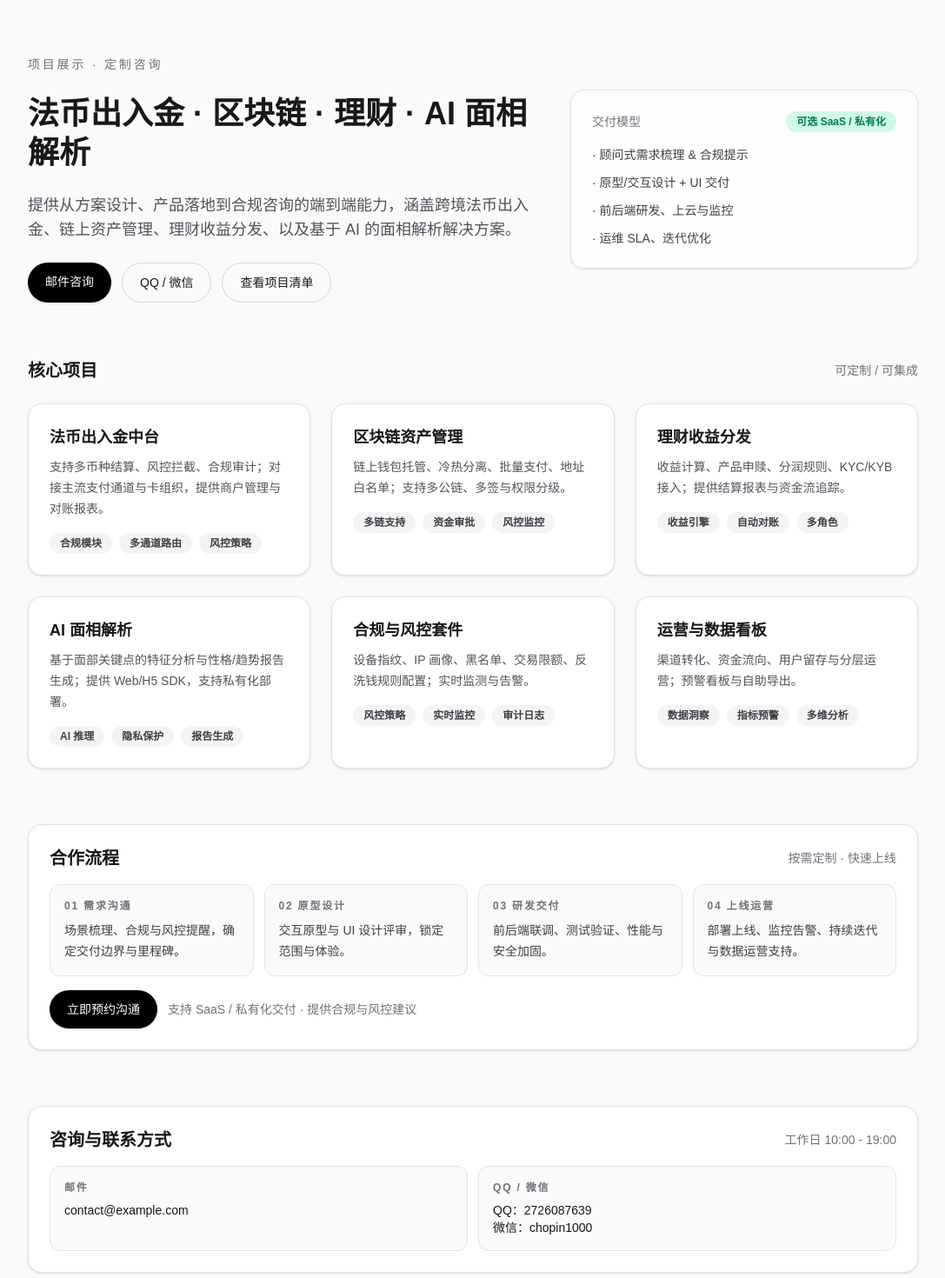
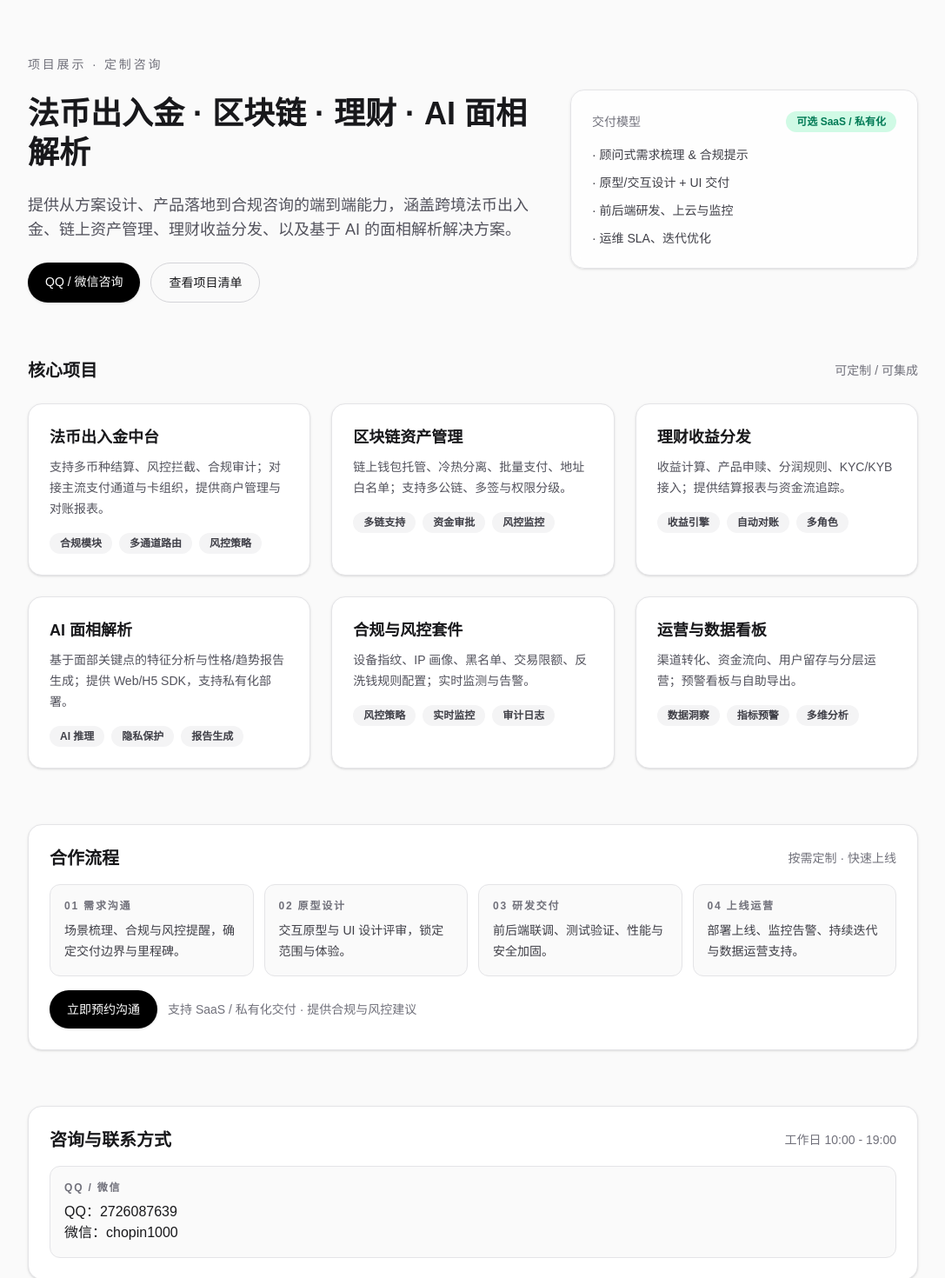
Before and after one commit to xiaogangfan/my-site, a Next.js app: page / in a window 1280 px wide. Shown: the top 1470 px of the page at 87% size, without its empty margins (96-1183 px from the left). Built offline with nearby package versions, Linux system fonts and the light colour scheme.

Commit message:
移除邮箱联系方式，仅保留 QQ/微信

```diff
--- a/app/page.tsx
+++ b/app/page.tsx
@@ -15,16 +15,10 @@ export default function Home() {
             </p>
             <div className="flex flex-wrap gap-3">
               <a
-                href="mailto:contact@example.com"
+                href="#contact"
                 className="rounded-full bg-black px-5 py-3 text-sm font-medium text-white shadow-sm transition hover:bg-zinc-800 dark:bg-white dark:text-black dark:hover:bg-zinc-200"
               >
-                邮件咨询
-              </a>
-              <a
-                href="#contact"
-                className="rounded-full border border-zinc-300 px-5 py-3 text-sm font-medium text-zinc-900 transition hover:border-black hover:text-black dark:border-zinc-700 dark:text-zinc-100 dark:hover:border-white dark:hover:text-white"
-              >
-                QQ / 微信
+                QQ / 微信咨询
               </a>
               <a
                 href="#projects"
@@ -156,7 +150,7 @@ export default function Home() {
           </ol>
           <div className="flex flex-wrap items-center gap-3">
             <a
-              href="mailto:contact@example.com"
+              href="#contact"
               className="rounded-full bg-black px-5 py-3 text-sm font-medium text-white shadow-sm transition hover:bg-zinc-800 dark:bg-white dark:text-black dark:hover:bg-zinc-200"
             >
               立即预约沟通
@@ -175,18 +169,6 @@ export default function Home() {
             <h2 className="text-xl font-semibold">咨询与联系方式</h2>
             <span className="text-sm text-zinc-500">工作日 10:00 - 19:00</span>
           </div>
-          <div className="grid gap-3 text-sm text-zinc-700 dark:text-zinc-300 sm:grid-cols-2">
-            <div className="rounded-xl border border-zinc-200 bg-zinc-50 p-4 dark:border-zinc-700 dark:bg-zinc-900/60">
-              <p className="text-xs font-semibold uppercase tracking-[0.15em] text-zinc-500">
-                邮件
-              </p>
-              <a
-                className="mt-2 block font-medium text-zinc-900 underline-offset-4 hover:underline dark:text-zinc-100"
-                href="mailto:contact@example.com"
-              >
-                contact@example.com
-              </a>
-            </div>
           <div className="rounded-xl border border-zinc-200 bg-zinc-50 p-4 dark:border-zinc-700 dark:bg-zinc-900/60">
             <p className="text-xs font-semibold uppercase tracking-[0.15em] text-zinc-500">
               QQ / 微信
@@ -198,7 +180,6 @@ export default function Home() {
               微信：chopin1000
             </p>
           </div>
-          </div>
         </section>
       </main>
     </div>
```
Lines whose indentation alone changed are shown as unchanged.
